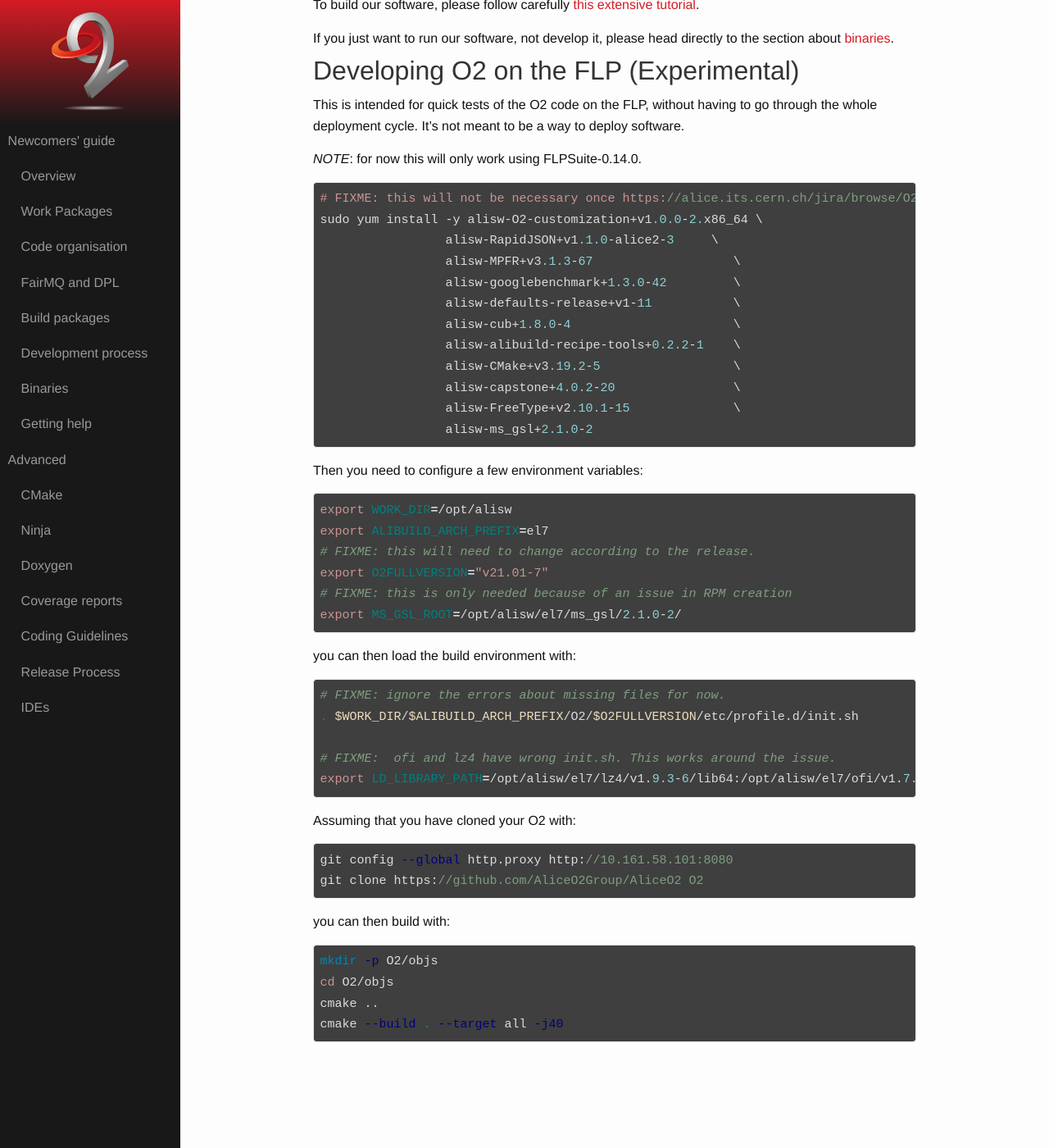
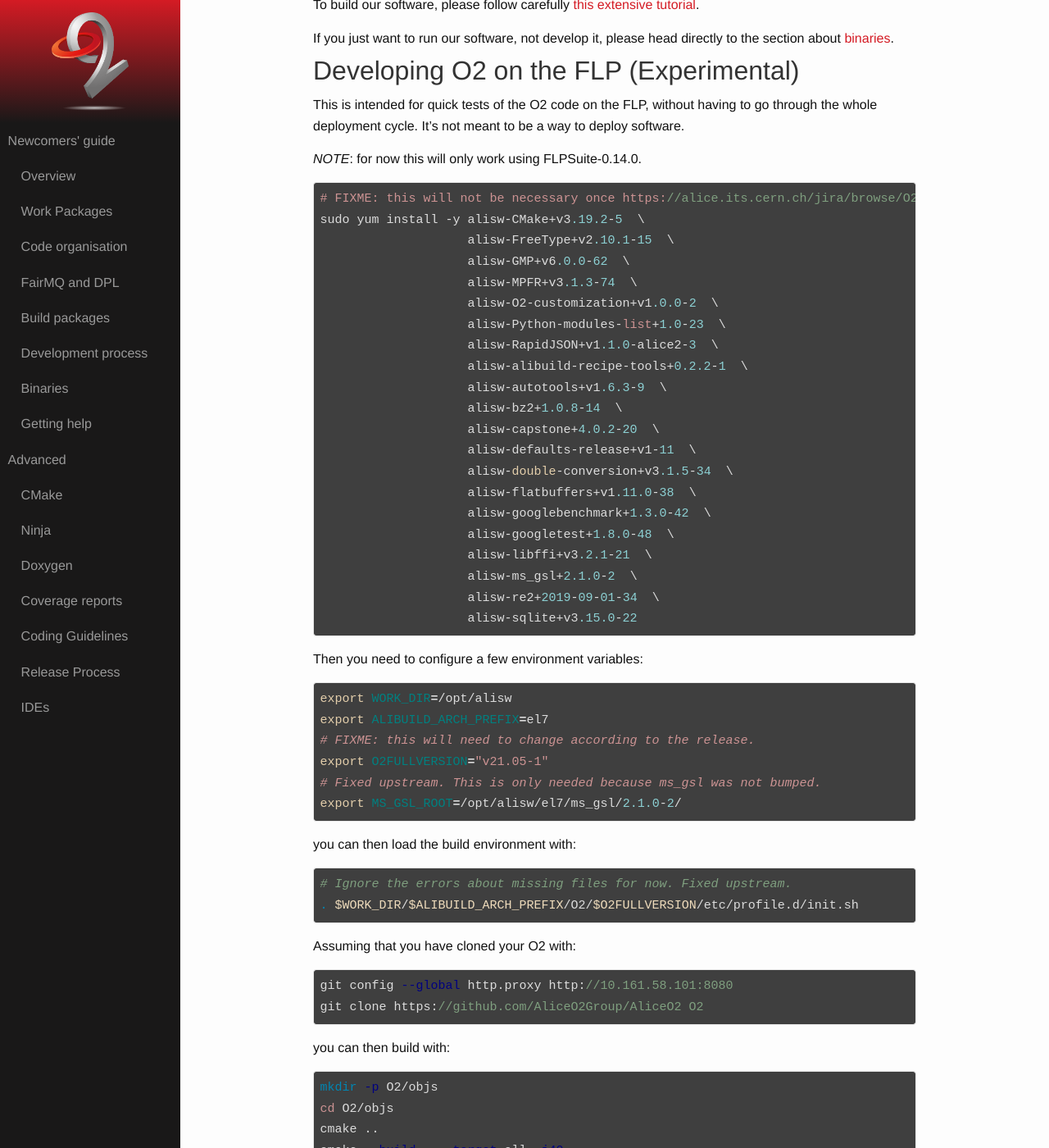
Before and after one commit to AliceO2Group/AliceO2Group.github.io, a Jekyll site: the page built from quickstart/build.markdown, in a window 1280 px wide and 1400 px high, scrolled down 352 px. Shown: the whole window at 82% size. Built offline with Jekyll 4.4.1, drawn with Linux system fonts in a browser that asks for light colours.

Commit message:
Update build.markdown

````diff
--- a/quickstart/build.markdown
+++ b/quickstart/build.markdown
@@ -19,17 +19,26 @@ This is intended for quick tests of the O2 code on the FLP, without having to go
 
 ```
 # FIXME: this will not be necessary once https://alice.its.cern.ch/jira/browse/O2-1974 is fixed
-sudo yum install -y alisw-O2-customization+v1.0.0-2.x86_64 \
-                 alisw-RapidJSON+v1.1.0-alice2-3     \
-                 alisw-MPFR+v3.1.3-67                   \
-                 alisw-googlebenchmark+1.3.0-42         \
-                 alisw-defaults-release+v1-11           \
-                 alisw-cub+1.8.0-4                      \
-                 alisw-alibuild-recipe-tools+0.2.2-1    \
-                 alisw-CMake+v3.19.2-5                  \
-                 alisw-capstone+4.0.2-20                \
-                 alisw-FreeType+v2.10.1-15              \
-                 alisw-ms_gsl+2.1.0-2
+sudo yum install -y alisw-CMake+v3.19.2-5  \
+                    alisw-FreeType+v2.10.1-15  \
+                    alisw-GMP+v6.0.0-62  \
+                    alisw-MPFR+v3.1.3-74  \
+                    alisw-O2-customization+v1.0.0-2  \
+                    alisw-Python-modules-list+1.0-23  \
+                    alisw-RapidJSON+v1.1.0-alice2-3  \
+                    alisw-alibuild-recipe-tools+0.2.2-1  \
+                    alisw-autotools+v1.6.3-9  \
+                    alisw-bz2+1.0.8-14  \
+                    alisw-capstone+4.0.2-20  \
+                    alisw-defaults-release+v1-11  \
+                    alisw-double-conversion+v3.1.5-34  \
+                    alisw-flatbuffers+v1.11.0-38  \
+                    alisw-googlebenchmark+1.3.0-42  \
+                    alisw-googletest+1.8.0-48  \
+                    alisw-libffi+v3.2.1-21  \
+                    alisw-ms_gsl+2.1.0-2  \
+                    alisw-re2+2019-09-01-34  \
+                    alisw-sqlite+v3.15.0-22
 ```
 
 Then you need to configure a few environment variables:
@@ -38,8 +47,8 @@ Then you need to configure a few environment variables:
 export WORK_DIR=/opt/alisw
 export ALIBUILD_ARCH_PREFIX=el7
 # FIXME: this will need to change according to the release.
-export O2FULLVERSION="v21.01-7"
-# FIXME: this is only needed because of an issue in RPM creation
+export O2FULLVERSION="v21.05-1"
+# Fixed upstream. This is only needed because ms_gsl was not bumped.
 export MS_GSL_ROOT=/opt/alisw/el7/ms_gsl/2.1.0-2/
 ```
 
@@ -47,11 +56,8 @@ you can then load the build environment with:
 
 
 ```bash
-# FIXME: ignore the errors about missing files for now.
+# Ignore the errors about missing files for now. Fixed upstream.
 . $WORK_DIR/$ALIBUILD_ARCH_PREFIX/O2/$O2FULLVERSION/etc/profile.d/init.sh
-
-# FIXME:  ofi and lz4 have wrong init.sh. This works around the issue.
-export LD_LIBRARY_PATH=/opt/alisw/el7/lz4/v1.9.3-6/lib64:/opt/alisw/el7/ofi/v1.7.1-13/lib:$LD_LIBRARY_PATH
 ```
 
 Assuming that you have cloned your O2 with:
````
